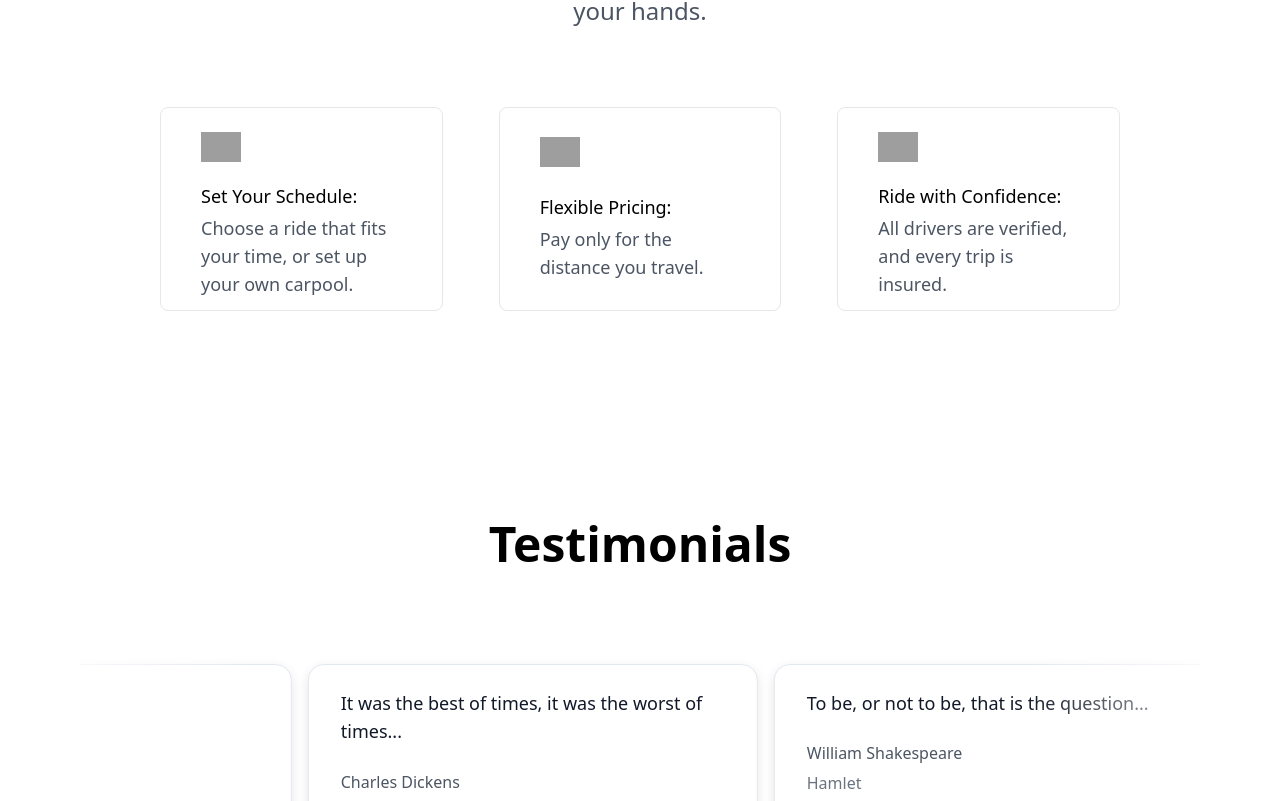
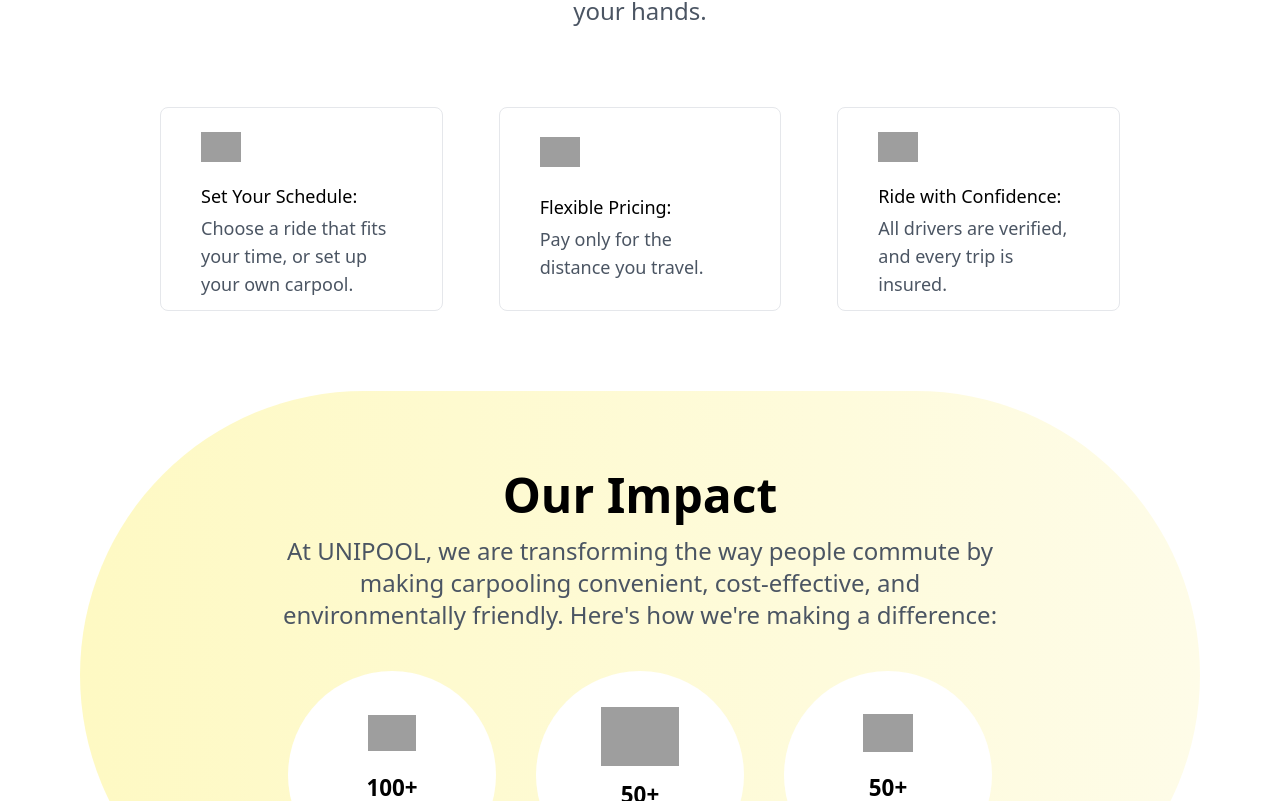
Before and after one commit to Saicharan086/Unipool_test, a React (Vite) app: page / in a window 1280 px wide. Shown: the part 1999-2800 px from the top of the page. Built offline with nearby package versions, Linux system fonts and the light colour scheme; grey boxes are pictures that could not be loaded.

Commit message:
add app info page

```diff
--- a/src/Pages/HomePage.jsx
+++ b/src/Pages/HomePage.jsx
@@ -1,4 +1,4 @@
-import { Navbar, BackgroundBoxesDemo, Footer, HeroSection, FeatureSection, ThirdSection, Testimonials } from '../components/components.js';
+import { HeroSection, FeatureSection, ThirdSection, Testimonials, AppInfo } from '../components/components.js';
 
 
 
@@ -9,6 +9,7 @@
         <HeroSection/>
         <FeatureSection/>
         <ThirdSection />
+        <AppInfo/>
         <Testimonials/>
       </div>
     </div>
--- /dev/null
+++ b/src/components/AppInfo.jsx
@@ -0,0 +1,42 @@
+export default function AppInfo() {
+    return (
+      <div className="p-20 flex flex-col gap-10 bg-gradient-to-r from-yellow-100 to-yellow-50 rounded-full">
+        <div>
+          <h1 className="text-center text-5xl font-semibold mb-4">Our Impact</h1>
+          <p className="text-2xl w-3/4 mx-auto text-gray-600 text-center">
+            At UNIPOOL, we are transforming the way people commute by making carpooling convenient, cost-effective, and environmentally friendly. Here's how we're making a difference:
+          </p>
+        </div>
+        <div className="flex gap-10 justify-center">
+            <div className="w-52 h-52 bg-white rounded-full flex flex-col justify-evenly items-center p-6">
+                <div>
+                    <img width="48" height="48" src="https://img.icons8.com/pulsar-line/48/FAB005/taxi-app.png" alt="taxi-app"/>
+                </div>
+                <div>
+                    <p className="text-center text-[140%] font-semibold">100+</p>
+                    <p className="text-[130%] text-center">Downloads</p>
+                </div>
+            </div>
+            <div className="w-52 h-52 bg-white rounded-full flex flex-col justify-evenly items-center p-6">
+                <div>
+                    <img width="78" height="78" src="https://img.icons8.com/external-glyph-silhouettes-icons-papa-vector/78/FAB005/external-Verified-Drivers-taxi-service-glyph-silhouettes-icons-papa-vector.png" alt="external-Verified-Drivers-taxi-service-glyph-silhouettes-icons-papa-vector"/>
+                </div>
+                <div>
+                    <p className="text-center text-[140%] font-semibold">50+</p>
+                    <p className="text-[130%] text-center">Drivers</p>
+                </div>
+            </div>
+            <div className="w-52 h-52 bg-white rounded-full flex flex-col justify-evenly items-center p-6">
+                <div>
+                    <img width="50" height="50" src="https://img.icons8.com/ios/50/FAB005/groups.png" alt="groups"/>
+                </div>
+                <div>
+                    <p className="text-center text-[140%] font-semibold">50+</p>
+                    <p className="text-[130%] text-center">Customers</p>
+                </div>
+            </div>
+
+        </div>
+      </div>
+    );
+  }
--- a/src/components/components.js
+++ b/src/components/components.js
@@ -7,6 +7,7 @@
 import ThirdSection from './ThirdSection';
 import Loader from './Loader';
 import Testimonials from './Testimonials';
+import AppInfo from './AppInfo';
 
 export {
     Navbar,
@@ -17,5 +18,6 @@
     ThirdSection,
     Cards,
     Loader,
-    Testimonials
+    Testimonials,
+    AppInfo
 }
```
